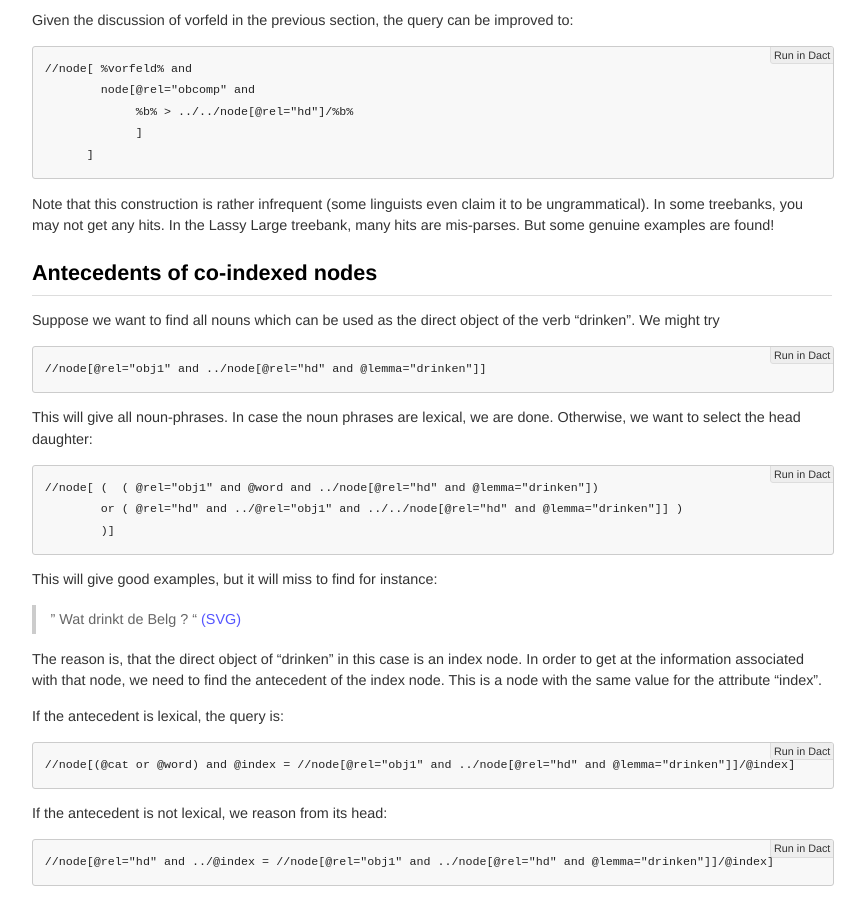
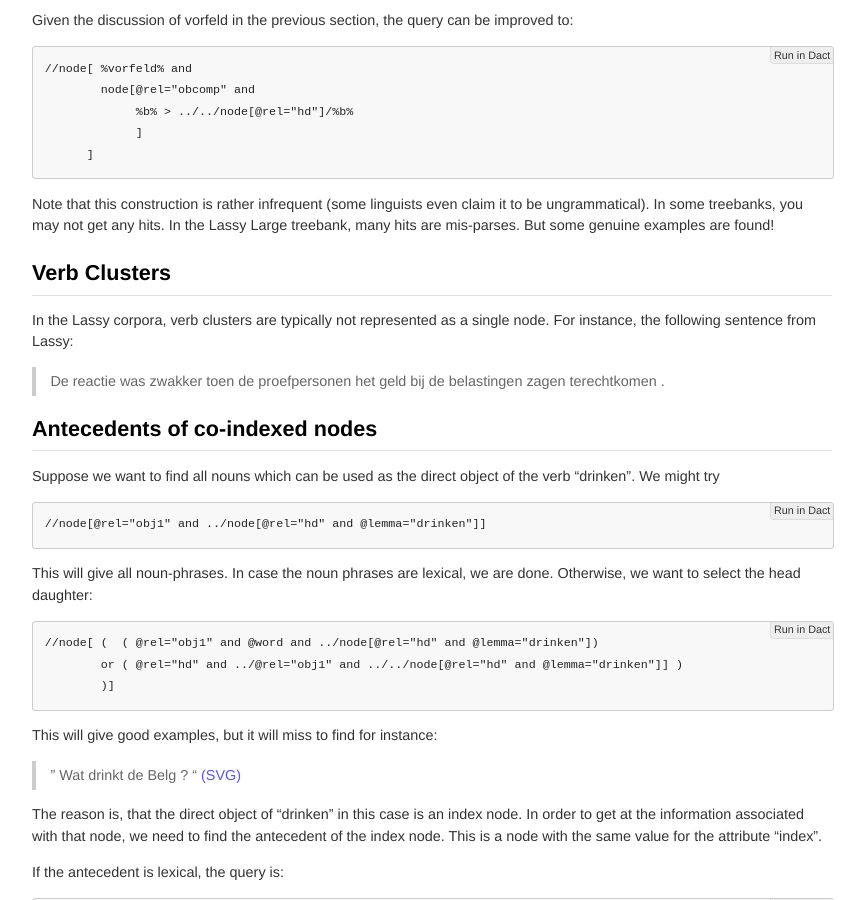
Before and after one commit to rug-compling/dact, a Jekyll site: the page built from cookbook/index.md, in a window 1280 px wide and 900 px high, scrolled down 4560 px. Shown: the whole window, without its empty margins (208-1073 px from the left). Built offline with Jekyll 4.4.1, drawn with Linux system fonts in a browser that asks for light colours.

Commit message:
Update cookbook/index.md
started section verb clusters

```diff
--- a/cookbook/index.md
+++ b/cookbook/index.md
@@ -224,6 +224,14 @@ Note that this construction is rather infrequent (some linguists even claim it t
 treebanks, you may not get any hits. In the Lassy Large treebank, many hits are mis-parses. But some genuine examples
 are found!
 
+## Verb Clusters
+
+In the Lassy corpora, verb clusters are typically not represented as a single node. For instance, the following
+sentence from Lassy:
+
+> De reactie was zwakker toen de proefpersonen het geld bij de belastingen zagen terechtkomen .
+
+
 ## Antecedents of co-indexed nodes
 
 Suppose we want to find all nouns which can be used as the direct object of the verb "drinken".
```
